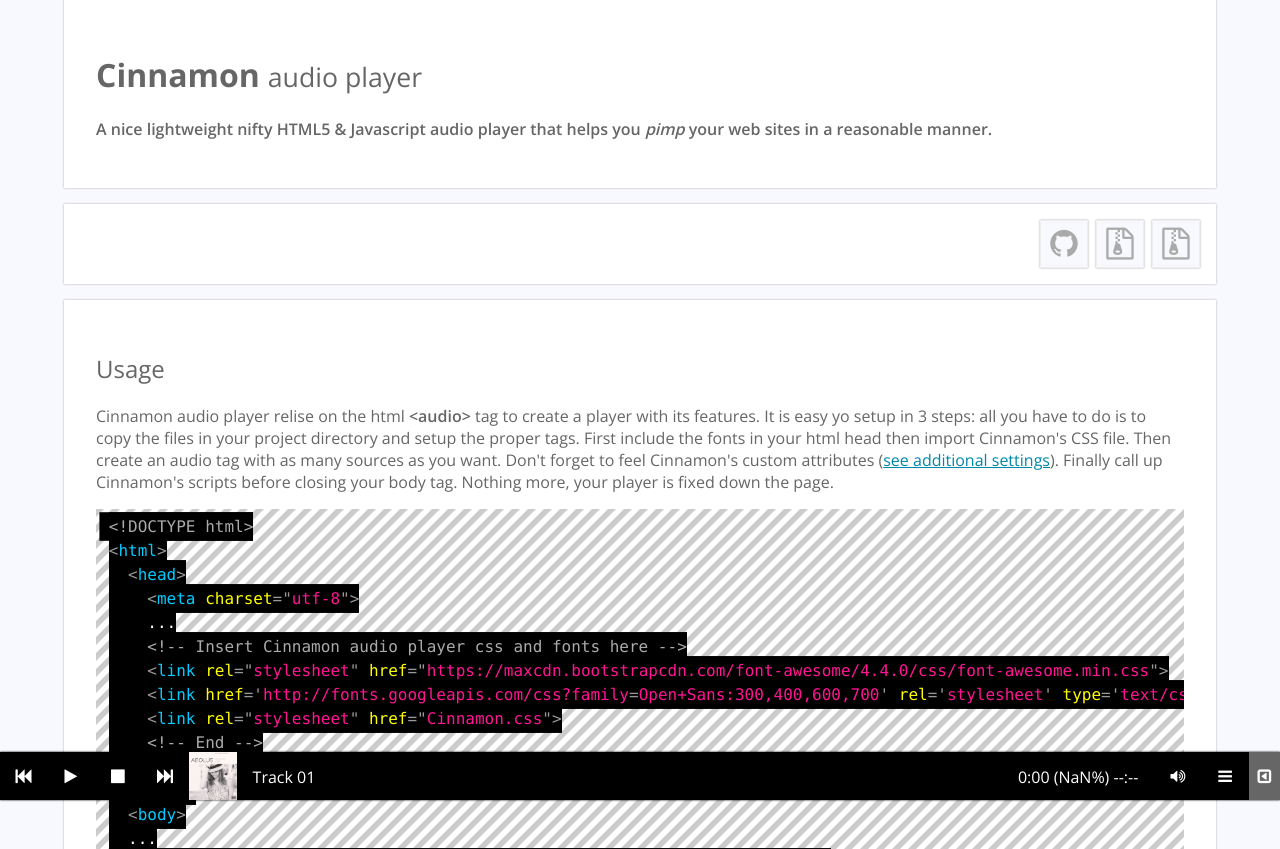
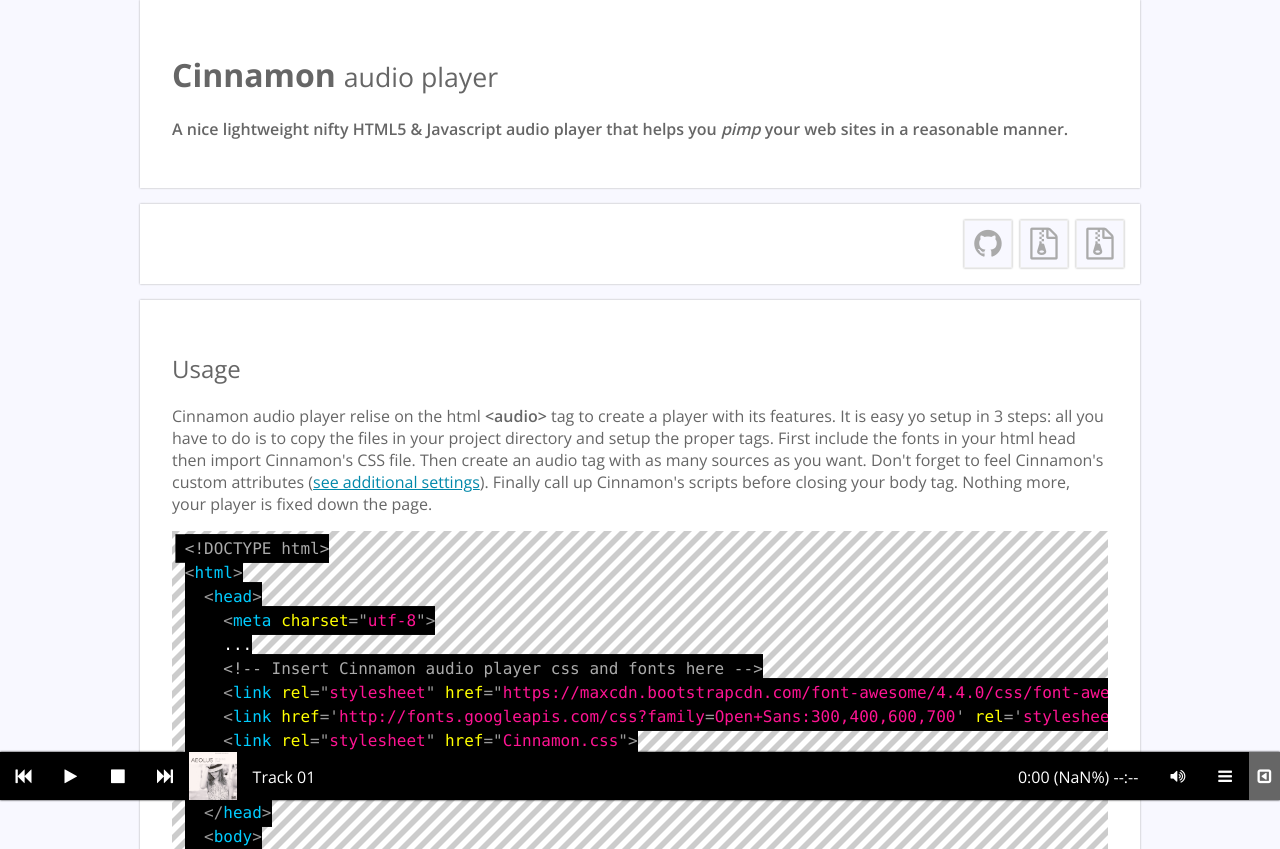
Before and after one commit to amine7536/cinnamon, a plain HTML site: page index.html in a window 1280 px wide. Shown: the top 849 px of the page. Drawn offline with nearby package versions, Linux system fonts and the light colour scheme.

Commit message:
fixed css

```diff
--- a/index.html
+++ b/index.html
@@ -23,7 +23,7 @@
       <p class="chapo">A nice lightweight nifty HTML5 & Javascript audio player that helps you <em>pimp</em> your web sites in a reasonable manner.</p>
     </div>
     <div class="download">
-      <a href="https://github.com/adilbenseddik/Cinnamon" title="fork me on github"><i class="fa fa-github"></i></a>
+      <a href="https://github.com/adilbenseddik/cinnamon" title="fork me on github"><i class="fa fa-github"></i></a>
       <a href="Cinnamon.zip" title="zip"><i class="fa fa-file-archive-o"></i></a>
       <a href="Cinnamon.tar.gz" title="tar.gz"><i class="fa fa-file-archive-o"></i></a>
     </div>
--- a/style.css
+++ b/style.css
@@ -8,6 +8,7 @@
   background-color: ghostwhite;
 }
 .container {
+  max-width: 1000px;
   font-family: "Open Sans";
   width: 90%;
   padding: 2em;
@@ -59,6 +60,7 @@
   margin-bottom: 6em;
 }
 .download {
+  max-width: 1000px;
   font-family: "Open Sans";
   width: 90%;
   padding: 2em;
```
